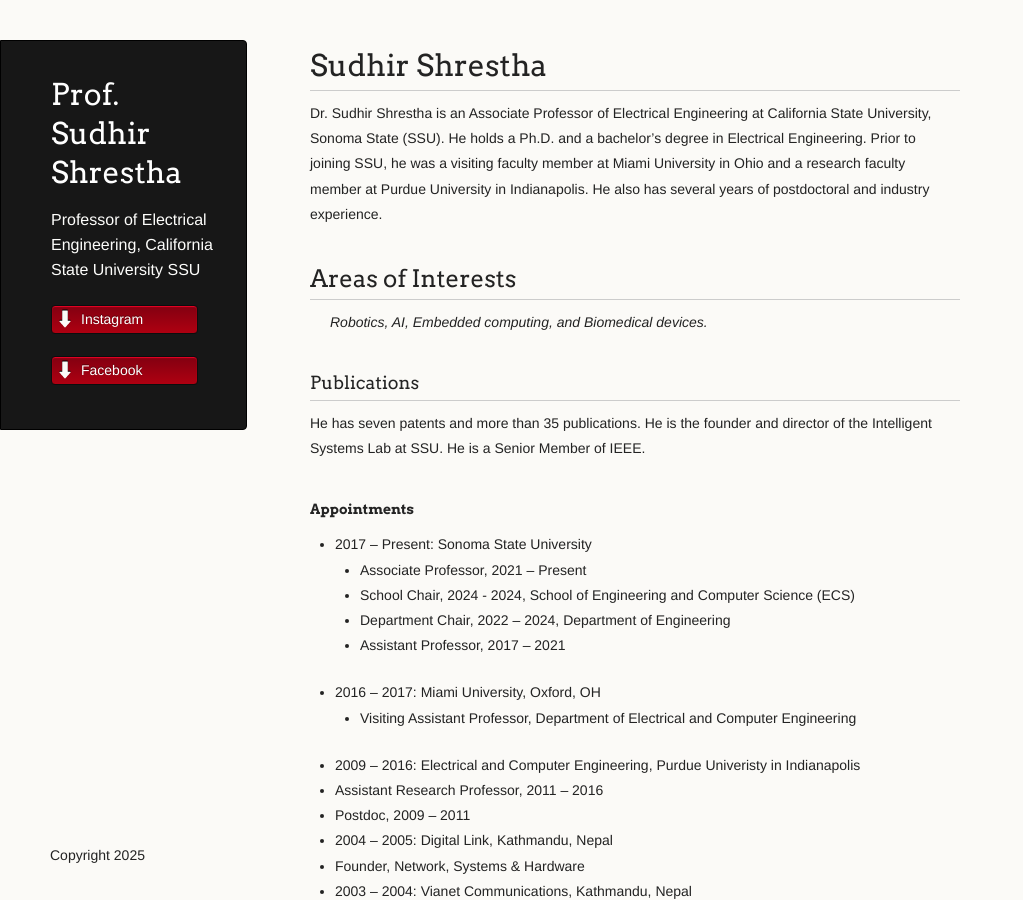
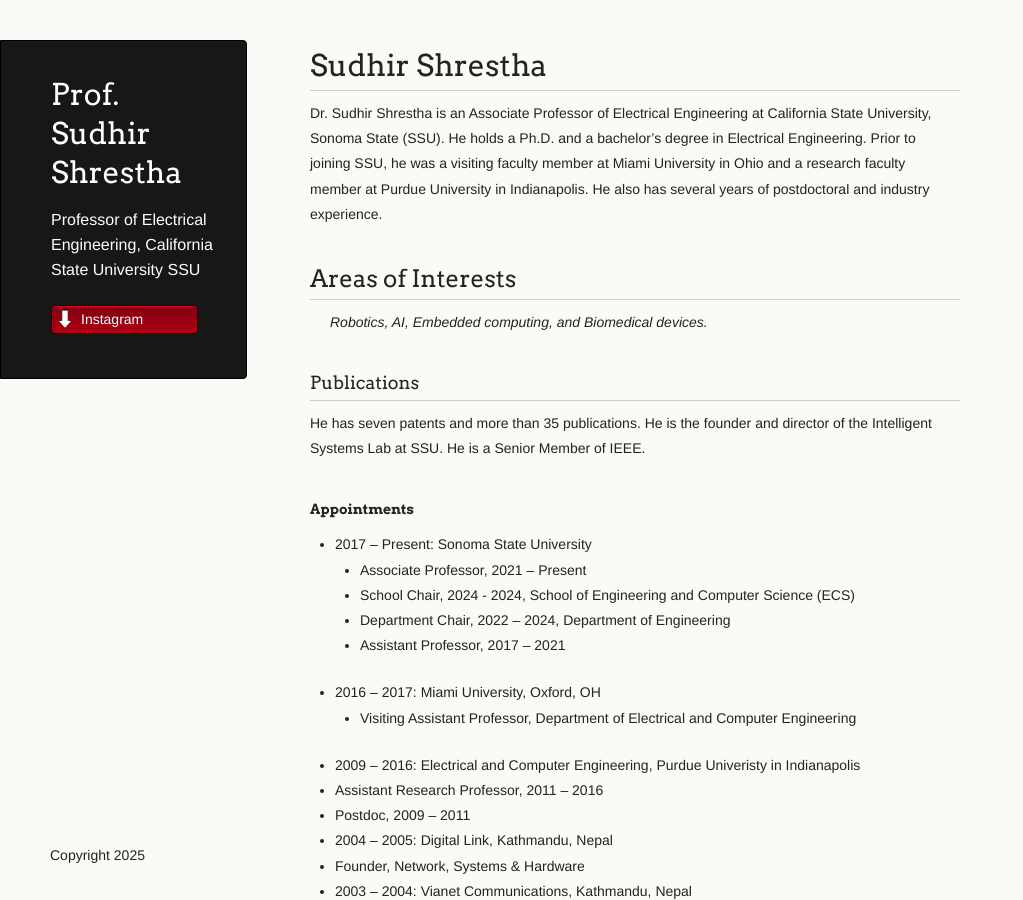
Before and after one commit to profshrestha/profshrestha.github.io, a Jekyll site: the page built from index.md, in a window 1280 px wide and 900 px high. Shown: the whole window, without its empty margins (0-1023 px from the left). Built offline with Jekyll 4.4.1, drawn with Linux system fonts in a browser that asks for light colours.

Commit message:
Update default.html

```diff
--- a/_layouts/default.html
+++ b/_layouts/default.html
@@ -27,7 +29,7 @@
           <li><a class="buttons" href="{{ instagram.com }}">Instagram</a></li>
         </ul>
 
-        {% if site.github.is_project_page %}
+     <!--   {% if site.github.is_project_page %}
           <p class="header">This project is maintained by <a class="header name" href="{{ site.github.owner_url }}">{{ site.github.owner_name }}</a></p>
         {% endif %}
 
@@ -36,6 +38,8 @@
             <li><a class="buttons" href="{{ facebook.com }}">Facebook</a></li>
           </ul>
         {% endif %}
+        -->
+
       </header>
 
       <section>
```
Also changed, not shown: other parts of _layouts/default.html (+4 -2 lines).
